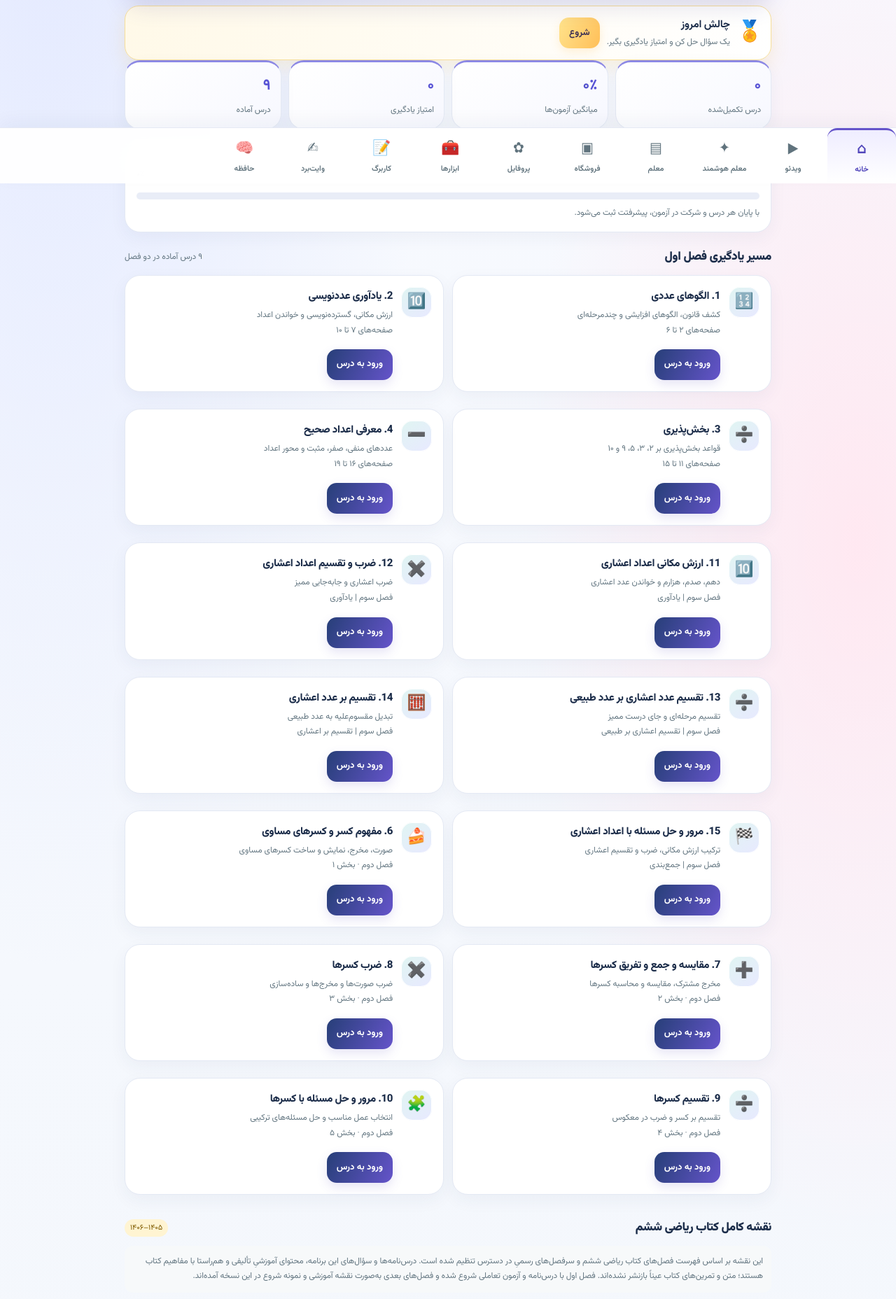
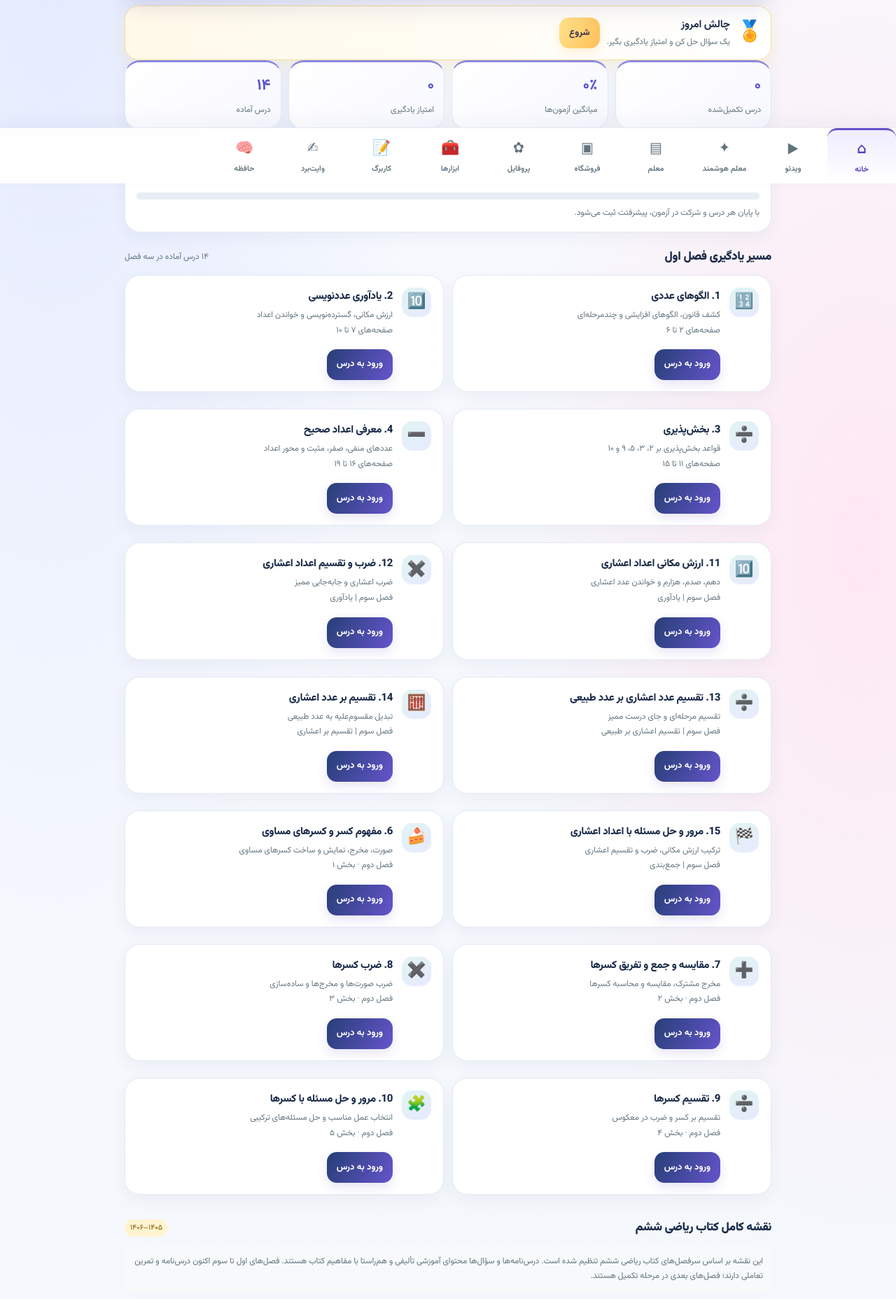
Before and after one commit to amiraammiirr1000-ai/amoozesh-ba-amir, a website: page web/index.html in a window 1280 px wide. Shown: the part 538-2394 px from the top of the page at 70% size. Drawn offline with Linux system fonts and the light colour scheme.

Commit message:
Polish chapter map counts and support Persian digit input in math games

```diff
--- a/web/index.html
+++ b/web/index.html
@@ -114,13 +114,13 @@ body[data-theme="rose"]{--accent:#d94685;--accent2:#fb7185;--navy:#783b68;--navy
     <div class="card stat"><strong id="statDone">۰</strong><span>درس تکمیل‌شده</span></div>
     <div class="card stat"><strong id="statScore">۰٪</strong><span>میانگین آزمون‌ها</span></div>
     <div class="card stat"><strong id="statPoints">۰</strong><span>امتیاز یادگیری</span></div>
-    <div class="card stat"><strong id="lessonTotal">۹</strong><span>درس آماده</span></div>
+    <div class="card stat"><strong id="lessonTotal">۱۴</strong><span>درس آماده</span></div>
   </div>
   <div class="card"><div class="section-head"><h2>پیشرفت فصل</h2><span id="progressLabel" class="small">۰٪</span></div><div class="progress"><span id="progressBar"></span></div><div class="small">با پایان هر درس و شرکت در آزمون، پیشرفتت ثبت می‌شود.</div></div>
-  <div class="section-head"><h2>مسیر یادگیری فصل اول</h2><span class="small">۹ درس آماده در دو فصل</span></div>
+  <div class="section-head"><h2>مسیر یادگیری فصل اول</h2><span class="small">۱۴ درس آماده در سه فصل</span></div>
   <div id="lessonList" class="lessongrid"></div>
   <div class="section-head"><h2>نقشه کامل کتاب ریاضی ششم</h2><span class="tag">۱۴۰۵–۱۴۰۶</span></div>
-  <div class="mutedbox" style="margin-bottom:12px">این نقشه بر اساس فهرست فصل‌های کتاب ریاضی ششم و سرفصل‌های رسمیِ در دسترس تنظیم شده است. درس‌نامه‌ها و سؤال‌های این برنامه، محتوای آموزشیِ تألیفی و هم‌راستا با مفاهیم کتاب هستند؛ متن و تمرین‌های کتاب عیناً بازنشر نشده‌اند. فصل اول با درس‌نامه و آزمون تعاملی شروع شده و فصل‌های بعدی به‌صورت نقشه آموزشی و نمونه شروع در این نسخه آمده‌اند.</div>
+  <div class="mutedbox" style="margin-bottom:12px">این نقشه بر اساس سرفصل‌های کتاب ریاضی ششم تنظیم شده است. درس‌نامه‌ها و سؤال‌ها محتوای آموزشی تألیفی و هم‌راستا با مفاهیم کتاب هستند. فصل‌های اول تا سوم اکنون درس‌نامه و تمرین تعاملی دارند؛ فصل‌های بعدی در مرحله تکمیل هستند.</div>
   <div id="curriculumMap" class="curriculum-map"></div>
   <div class="card"><div class="section-head"><h2>منبع و نسخه کتاب</h2><span class="small">کنترل سال تحصیلی</span></div><p class="small">سال هدف: ۱۴۰۵–۱۴۰۶. برای تطبیق نهاییِ شماره صفحه‌ها، شکل‌ها و هرگونه تغییر چاپی، نسخه PDF رسمی را از پایگاه کتاب‌های درسی بررسی کن.</p><div class="btnrow"><button class="btn outline" onclick="window.open('https://chap.sch.ir','_blank')">پایگاه رسمی کتاب‌های درسی ↗</button><button class="btn outline" onclick="window.open('https://www.roshd.ir/06/ریاضی-ششم-ابتدایی','_blank')">صفحه ریاضی ششم در رشد ↗</button></div></div>
   <div class="card"><div class="section-head"><h2>آماده‌ای خودت را بسنجی؟</h2>🏆</div><p class="small">در آزمون کوتاه فصل اول شرکت کن و نتیجه‌ات را ببین.</p><button class="btn gold" onclick="startQuiz()">شروع آزمون فصل</button></div>
@@ -312,7 +312,7 @@ const lessonQuestionBanks={
 const curriculum=[
 {n:1,title:"عدد و الگوهای عددی",icon:"🔢",status:"درس‌نامه و آزمون تعاملی",topics:["الگوهای عددی","یادآوری عددنویسی","بخش‌پذیری","معرفی اعداد صحیح","مرور فصل"],learn:"در این فصل رابطه میان جمله‌های الگو را پیدا می‌کنی، ارزش مکانی رقم‌ها را مرور می‌کنی، قواعد بخش‌پذیری را به کار می‌بری و با عددهای مثبت و منفی روی محور آشنا می‌شوی.",example:"در الگوی ۷، ۱۲، ۱۷، ۲۲، … هر بار ۵ واحد اضافه می‌شود؛ پس جمله بعدی ۲۷ است.",practice:"عدد بعدی الگوی ۹۰، ۸۲، ۷۴، ۶۶، … چیست؟ پاسخ: ۵۸؛ هر بار ۸ واحد کم می‌شود.",ready:true,lessonIds:[1,2,3,4]},
 {n:2,title:"کسر",icon:"🍰",status:"۵ درس‌نامه و آزمون تعاملی",topics:["جمع و تفریق کسرها","ضرب کسرها","تقسیم کسرها","محاسبات با کسر","مرور فصل"],learn:"برای محاسبه با کسرها، ابتدا معنی صورت و مخرج را مرور کن. در جمع و تفریق، کسرها باید مخرج مشترک داشته باشند؛ در ضرب، صورت‌ها و مخرج‌ها در هم ضرب می‌شوند؛ تقسیم بر کسر را با ضرب در معکوس آن انجام می‌دهیم.",example:"۱/۴ + ۲/۴ = ۳/۴؛ چون مخرج‌ها برابرند، صورت‌ها را جمع می‌کنیم.",practice:"۳/۵ × ۲/۳ را ساده کن. پاسخ: ۶/۱۵ = ۲/۵.",ready:true,lessonIds:[6,7,8,9,10]},
-{n:3,title:"اعداد اعشاری",icon:"🔟",status:"نقشه درس + نمونه شروع",topics:["یادآوری","یادآوری ضرب و تقسیم","تقسیم عدد اعشاری بر عدد طبیعی","تقسیم یک عدد بر عدد اعشاری","مرور فصل"],learn:"ارزش مکانی دهم، صدم و هزارم را با جدول ارزش مکانی مرور کن. در ضرب و تقسیم، به ارزش مکانی و جابه‌جایی ممیز توجه کن و در پایان، معقول بودن جواب را با تخمین بررسی کن.",example:"۳٫۶ ÷ ۳ = ۱٫۲؛ چون ۳۶ دهم را بین ۳ قسمت مساوی تقسیم می‌کنیم، در هر قسمت ۱۲ دهم داریم.",practice:"۲٫۴ × ۱۰ چند می‌شود؟ پاسخ: ۲۴؛ ضرب در ۱۰، ممیز را یک مرتبه به راست می‌برد.",ready:true,lessonIds:[11,12,13,14,15]},
+{n:3,title:"اعداد اعشاری",icon:"🔟",status:"۵ درس‌نامه و آزمون تعاملی",topics:["یادآوری","یادآوری ضرب و تقسیم","تقسیم عدد اعشاری بر عدد طبیعی","تقسیم یک عدد بر عدد اعشاری","مرور فصل"],learn:"ارزش مکانی دهم، صدم و هزارم را با جدول ارزش مکانی مرور کن. در ضرب و تقسیم، به ارزش مکانی و جابه‌جایی ممیز توجه کن و در پایان، معقول بودن جواب را با تخمین بررسی کن.",example:"۳٫۶ ÷ ۳ = ۱٫۲؛ چون ۳۶ دهم را بین ۳ قسمت مساوی تقسیم می‌کنیم، در هر قسمت ۱۲ دهم داریم.",practice:"۲٫۴ × ۱۰ چند می‌شود؟ پاسخ: ۲۴؛ ضرب در ۱۰، ممیز را یک مرتبه به راست می‌برد.",ready:true,lessonIds:[11,12,13,14,15]},
 {n:4,title:"تقارن و مختصات",icon:"🔷",status:"نقشه درس + نمونه شروع",topics:["مرکز تقارن و تقارن مرکزی","دوران","محورهای مختصات","تقارن و مختصات","مرور فصل"],learn:"تقارن را با بررسی جابه‌جایی یا چرخش شکل‌ها بشناس. در صفحه مختصات، هر نقطه با یک زوج مرتب مشخص می‌شود؛ ابتدا حرکت افقی و سپس عمودی را مطابق قرارداد محور‌ها بخوان.",example:"در زوج مرتب (۳،۲)، مؤلفه اول ۳ و مؤلفه دوم ۲ است؛ نقطه را با توجه به جهت محورهای رسم‌شده پیدا کن.",practice:"اگر از مبدأ، ۴ واحد به راست و ۱ واحد به بالا برویم، مختصات نقطه (۴،۱) است.",ready:false},
 {n:5,title:"اندازه‌گیری",icon:"📐",status:"نقشه درس + نمونه شروع",topics:["طول و سطح","حجم و جرم","مساحت دایره","خط و زاویه","مرور فصل"],learn:"در اندازه‌گیری، واحدها را قبل از محاسبه یکسان کن. محیط دور شکل را توصیف می‌کند و مساحت مقدار سطح داخل شکل است. حجم با واحدهای مکعبی و جرم با واحدهای مناسب سنجیده می‌شود.",example:"مساحت مستطیل با طول ۸ و عرض ۳ برابر ۸×۳=۲۴ واحد مربع است.",practice:"محیط مربعی با ضلع ۵ سانتی‌متر چقدر است؟ پاسخ: ۴×۵=۲۰ سانتی‌متر.",ready:false},
 {n:6,title:"تناسب و درصد",icon:"📊",status:"نقشه درس + نمونه شروع",topics:["کسر، نسبت و تناسب","درصد","کاربرد درصد در محاسبات مالی","کاربرد درصد در آمار و احتمال","مرور فصل"],learn:"نسبت برای مقایسه دو مقدار به کار می‌رود. درصد یعنی تعداد از هر صد؛ برای محاسبه درصد یک مقدار، درصد را به کسر از ۱۰۰ تبدیل کن و در مقدار کل ضرب کن.",example:"۲۵٪ از ۸۰ برابر است با ۲۵/۱۰۰ × ۸۰ = ۲۰.",practice:"۱۰٪ از ۳۵۰ چقدر است؟ پاسخ: ۳۵.",ready:false},
@@ -448,7 +448,7 @@ function startMathGame(n){
  e.innerHTML=h+'<div id="gmResult" class="example" style="margin-top:10px"></div>';
 }
 function runMathGame(n){
- const a=document.getElementById('gmA').value.trim(),b=document.getElementById('gmB')?.value||'',o=document.getElementById('gmResult'),f=x=>fa(x);let t='';
+ const norm=x=>String(x).replace(/[۰-۹]/g,d=>String('۰۱۲۳۴۵۶۷۸۹'.indexOf(d))).replace(/٫/g,'.').replace(/٬/g,'').replace(/−/g,'-');const a=norm(document.getElementById('gmA').value.trim()),b=norm(document.getElementById('gmB')?.value||''),o=document.getElementById('gmResult'),f=x=>fa(x);let t='';
  if(n===1){const v=Number(a),d=Number(b),p=String(Math.trunc(v)).indexOf(String(d)),names=['یکان','دهگان','صدگان','هزارگان','ده‌هزارگان','صد‌هزارگان'];if(!Number.isInteger(v)||v<0||v>999999||p<0||d<0||d>9)t='ورودی معتبر نیست یا رقم در عدد وجود ندارد.';else{const k=String(Math.trunc(v)).length-p-1;t='رقم '+f(d)+' در جایگاه '+names[k]+' است و ارزش آن '+f(d*Math.pow(10,k))+' می‌شود.';}}
  if(n===2){const v=Number(a);if(!Number.isInteger(v)||v<0)t='عدد طبیعی وارد کن.';else{const sum=String(v).split('').reduce((x,y)=>x+Number(y),0);t='عدد '+f(v)+'؛ مجموع رقم‌ها '+f(sum)+'. '+[2,3,5,9,10].map(d=>'بر '+f(d)+': '+(v%d===0?'بخش‌پذیر':'بخش‌پذیر نیست')).join(' | ');}}
  if(n===3){const z=a.split(/[,، ]+/).filter(Boolean).map(Number),d=z.slice(1).map((x,i)=>x-z[i]);if(z.length<3||z.length>6||z.some(x=>!Number.isFinite(x)))t='سه تا شش عدد معتبر وارد کن.';else if(d.every(x=>x===d[0]))t='اختلاف ثابت '+f(d[0])+' است؛ عدد بعدی '+f(z[z.length-1]+d[0])+' خواهد بود.';else t='اختلاف‌ها ثابت نیستند؛ الگو ممکن است ضربی یا چندمرحله‌ای باشد.';}
```
